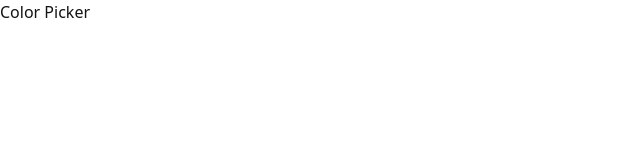
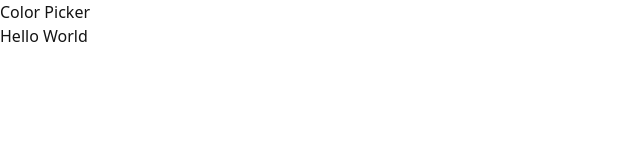
Before and after one commit to yang3kc/scicolor, a Vue app in the folder colorpicker/: page / in a window 1280 px wide. Shown: the top 160 px of the page, without its empty margins (0-640 px from the left). Built offline with nearby package versions, Linux system fonts and the light colour scheme.

Commit message:
add: components

```diff
--- a/colorpicker/src/App.vue
+++ b/colorpicker/src/App.vue
@@ -1,8 +1,12 @@
 <script setup>
+import ColorPicker from "@/components/ColorPicker.vue";
 </script>
 
 <template>
-  <h1>Color Picker</h1>
+  <div class="container mx-auto max-w-screen-lg">
+    <h1>Color Picker</h1>
+    <ColorPicker />
+  </div>
 </template>
 
 <style scoped>
--- /dev/null
+++ b/colorpicker/src/components/ColorPicker.vue
@@ -0,0 +1,9 @@
+<script setup>
+import { ref } from "vue";
+
+const hello = ref("Hello World");
+</script>
+
+<template>
+    <h1>{{ hello }}</h1>
+</template>
```
